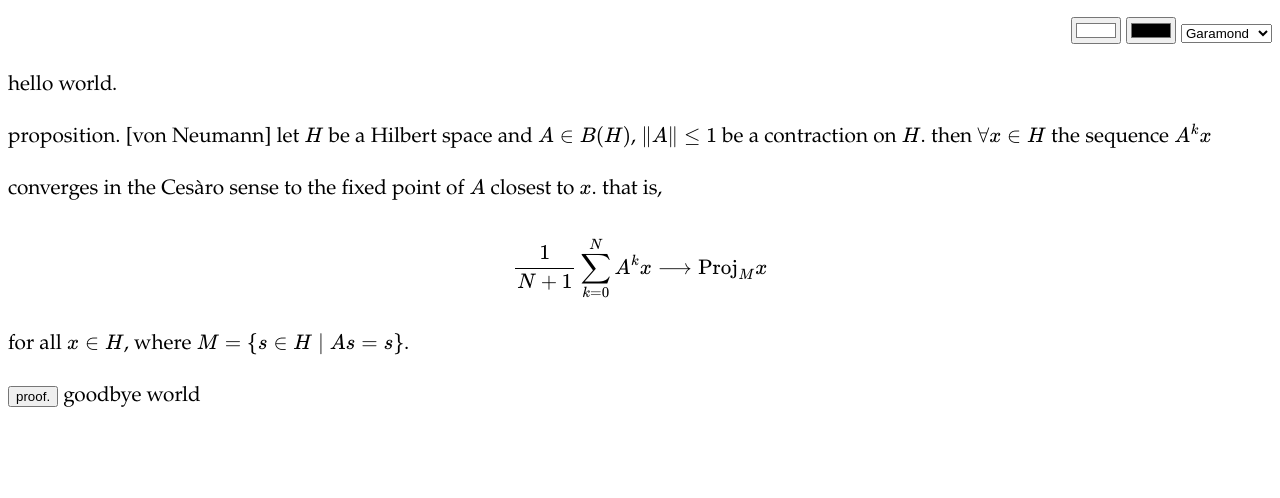
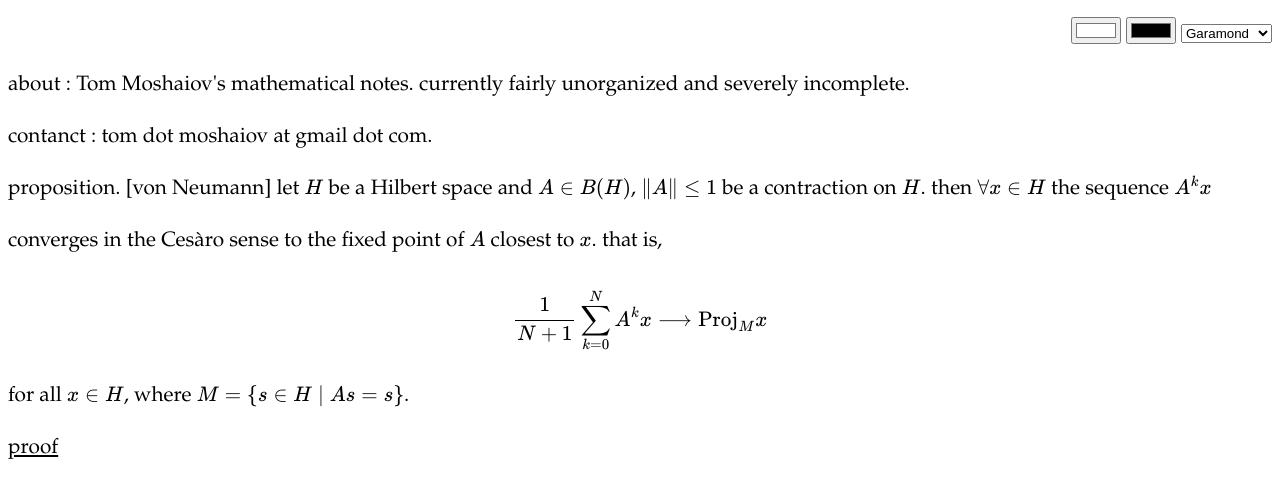
Before and after one commit to phi-knight/phi-knight.github.io, a plain HTML site: page index.html in a window 1280 px wide. Drawn offline with nearby package versions, Linux system fonts and the light colour scheme; some packages are replaced by stand-ins of ours.

Commit message:
Update index.html

```diff
--- a/index.html
+++ b/index.html
@@ -48,33 +48,21 @@ $
 <select id="input-font" class="input" onchange="changeFontStyle (this);"><option value="Garamond" selected="selected">Garamond</option><option value="Times New Roman">Roman</option><option value="Arial">Arial</option><option value="Courier New">monospace</option></select>
 </div>
 <br>
-
-hello world.
+about : Tom Moshaiov's mathematical notes. currently fairly unorganized and severely incomplete.
+<br>
+contanct : tom dot moshaiov at gmail dot com.
 <br>
 proposition. [von Neumann] let $H$ be a Hilbert space and $A\in B(H)$, $\norm{A}\le 1$ be a contraction on $H$. then $\forall x\in H$ the sequence $A^k x$ converges in the Cesàro sense to the fixed point of $A$ closest to $x$. that is,
 	$$\dfrac{1}{N+1}\sum_{k=0}^{N} A^k x \to \Proj_M x$$
 	for all $x\in H$, where $M=\{s\in H\mid As=s\}$.
 <br>
-
-<button onclick="hs(x1)">proof.</button>
-
-	<div id="x1" style="display:none;">
+<span class="btn" onclick="hs('x1')"><u>proof</u></span> <div id="x1" style="display: none;">
 	recall as $\norm{A}\le 1$, that $A$ and $A^*$ have the same fixed points. now, our claim is of linear nature in $x$, and immediate if $x\in M$.
 	hence wlog let $x\in M^\perp=\ker(I-A^*)^\perp=\overline{\img (I-A)}$, and we'll show $\LHS(x)\to 0$.
 	fix $\eps$. pick $h\in \img(I-A)$, $h=y-Ay$ so that $\norm{x-h}\le \eps$.
 	then $\dfrac{1}{N+1}\dsum_{k=0}^N A^k h=\frac{1}{N+1}(y-A^{N+1}y)$ is of norm $\le \eps$ for $N\ge N_0$.
 	since $\dfrac{1}{N+1}\dsum_{k=0}^N A^k$ is a contraction, we have $\norm{\dfrac{1}{N+1}\dsum_{k=0}^N A^k x}\le 2\eps$ for $N\ge N_0$, finishing our proof.
-	</div>
+</div>
+<br>
 
-goodbye world
 </html>
-
-<script>
-	function hs(id) {
-		var x = document.getElementById(id)
-		if (x.style.display==="none")
-			x.style.display = "block"
-		else
-			x.style.display = "none"
-	}
-</script>
```
